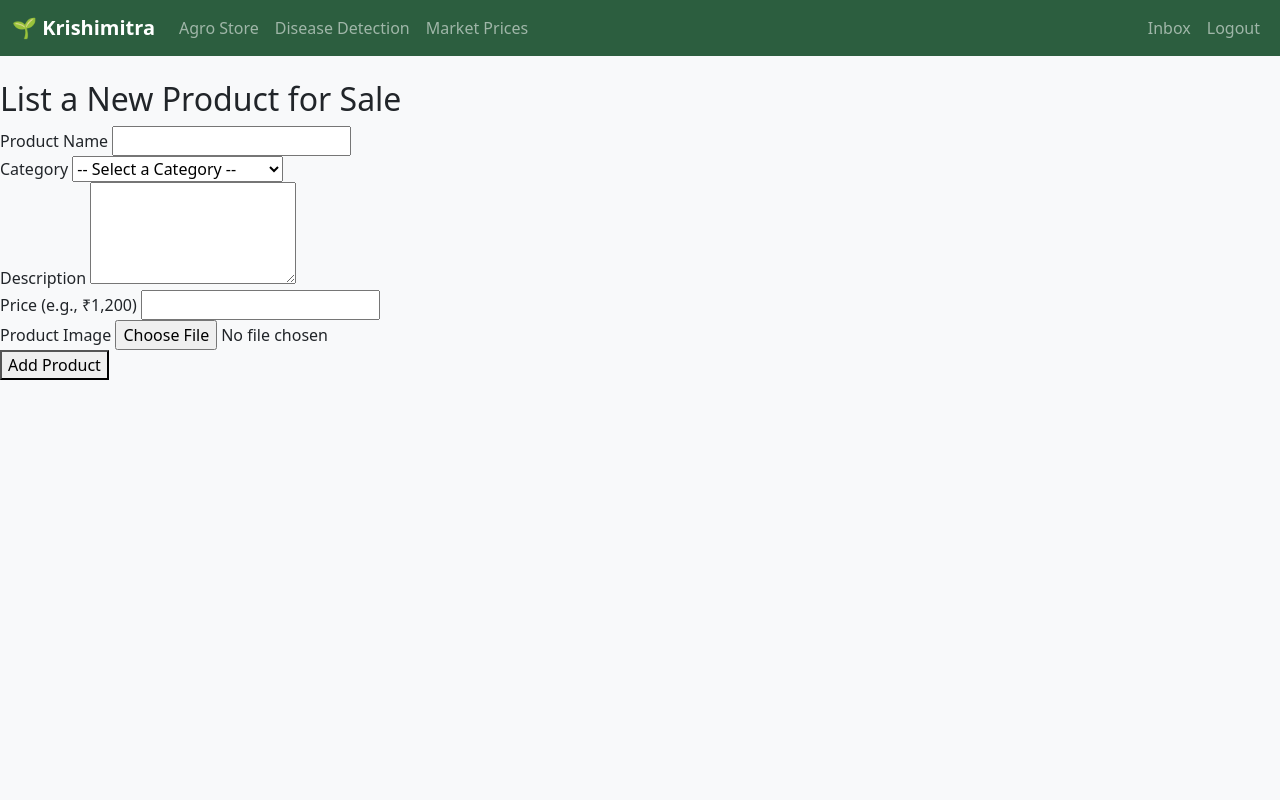
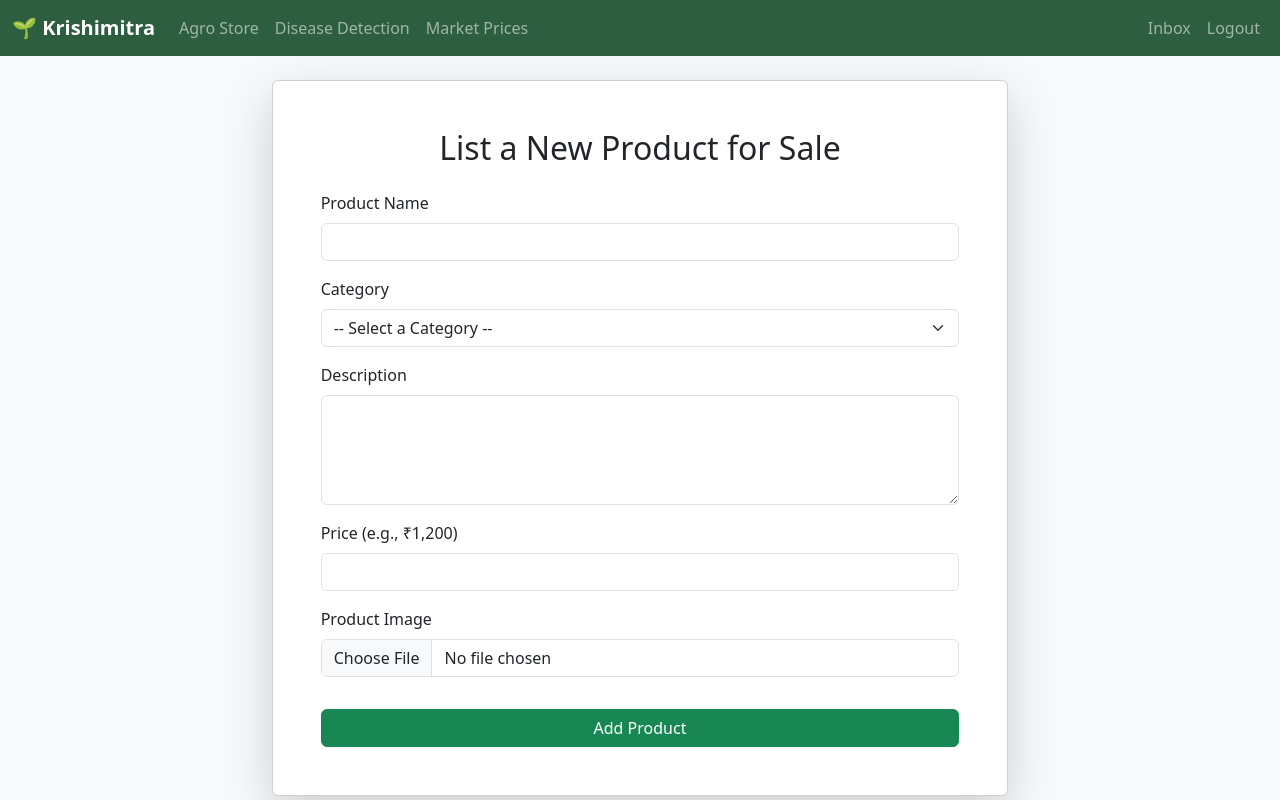
Before and after one commit to Deepraj916/Krishimitra-app, a Flask app: page /add_product in a window 1280 px wide. Run offline with Flask 3, Linux system fonts and the light colour scheme; the visitor is signed in with stand-in values (Sample User, id 1).

Commit message:
updated add products interface

```diff
--- a/templates/add_product.html
+++ b/templates/add_product.html
@@ -2,17 +2,21 @@
 {% block title %}Add a New Product{% endblock %}
 
 {% block content %}
-<div class="form-container">
-    <h2>List a New Product for Sale</h2>
+<div class="row justify-content-center mt-4">
+    <div class="col-md-8 col-lg-7">
+        <div class="card shadow-lg">
+            <div class="card-body p-4 p-md-5">
+                <h2 class="card-title text-center mb-4">List a New Product for Sale</h2>
+
                 <form method="POST" action="{{ url_for('add_product') }}" enctype="multipart/form-data">
-        <div class="form-group">
-            <label for="name">Product Name</label>
-            <input type="text" id="name" name="name" required>
+                    <div class="mb-3">
+                        <label for="name" class="form-label">Product Name</label>
+                        <input type="text" class="form-control" id="name" name="name" required>
                     </div>
 
-        <div class="form-group">
-            <label for="category">Category</label>
-            <select id="category" name="category" required>
+                    <div class="mb-3">
+                        <label for="category" class="form-label">Category</label>
+                        <select class="form-select" id="category" name="category" required>
                             <option value="" disabled selected>-- Select a Category --</option>
                             <option value="Products">Products (Fertilizers, etc.)</option>
                             <option value="Tools">Tools</option>
@@ -20,19 +24,26 @@
                             <option value="Others">Others</option>
                         </select>
                     </div>
-        <div class="form-group">
-            <label for="description">Description</label>
-            <textarea id="description" name="description" rows="4" required></textarea>
+
+                    <div class="mb-3">
+                        <label for="description" class="form-label">Description</label>
+                        <textarea class="form-control" id="description" name="description" rows="4" required></textarea>
                     </div>
-        <div class="form-group">
-            <label for="price">Price (e.g., ₹1,200)</label>
-            <input type="text" id="price" name="price" required>
+
+                    <div class="mb-3">
+                        <label for="price" class="form-label">Price (e.g., ₹1,200)</label>
+                        <input type="text" class="form-control" id="price" name="price" required>
                     </div>
-        <div class="form-group">
-            <label for="image">Product Image</label>
-            <input type="file" id="image" name="image" accept="image/*" required>
+
+                    <div class="mb-3">
+                        <label for="image" class="form-label">Product Image</label>
+                        <input type="file" class="form-control" id="image" name="image" accept="image/*" required>
                     </div>
-        <button type="submit">Add Product</button>
+
+                    <button type="submit" class="btn btn-success w-100 mt-3">Add Product</button>
                 </form>
             </div>
+        </div>
+    </div>
+</div>
 {% endblock %}
```
Lines whose indentation alone changed are shown as unchanged.
